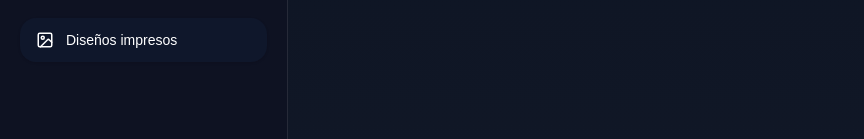
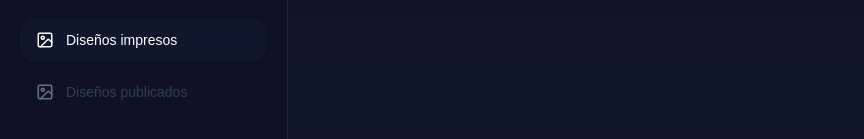
Before and after one commit to nataliaamartinez/vinalux-app, a Next.js app: page /disenos-impresos in a window 1280 px wide. Shown: the part 563-702 px from the top of the page, without its empty margins (0-864 px from the left). Built offline with nearby package versions, Linux system fonts and the light colour scheme; no server answers; the database is empty.

Commit message:
creacion de la pagina de diseños publicados

```diff
--- a/app/layout.tsx
+++ b/app/layout.tsx
@@ -97,6 +97,9 @@ export default function RootLayout({
                   <SidebarLink href="/disenos-impresos" icon={<Image size={18} />}>
   Diseños impresos
 </SidebarLink>
+<SidebarLink href="/disenos-publicados" icon={<Image size={18} />}>
+  Diseños publicados
+</SidebarLink>
 
                 </nav>
               </details>
@@ -136,6 +139,9 @@ export default function RootLayout({
                 <SidebarLink href="/disenos-impresos" icon={<Image size={18} />}>
   Diseños impresos
 </SidebarLink>
+<SidebarLink href="/disenos-publicados" icon={<Image size={18} />}>
+  Diseños publicados
+</SidebarLink>
               </nav>
             </div>
           </aside>
```
